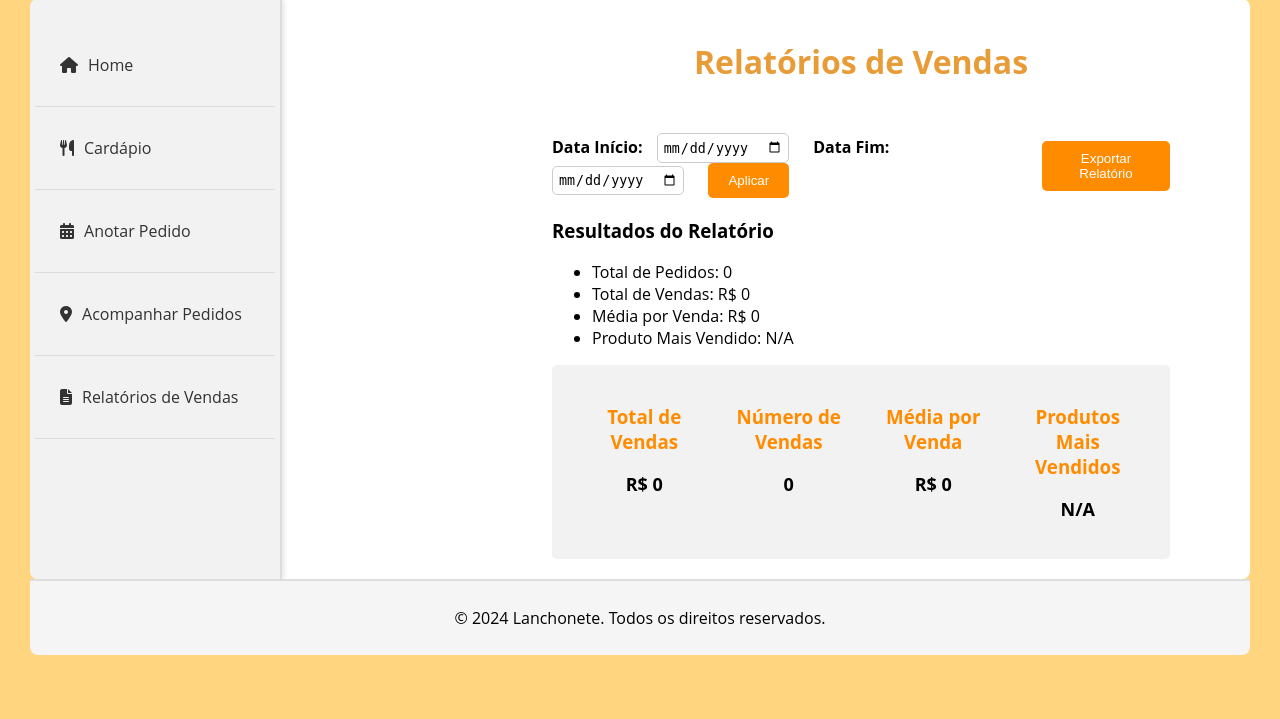
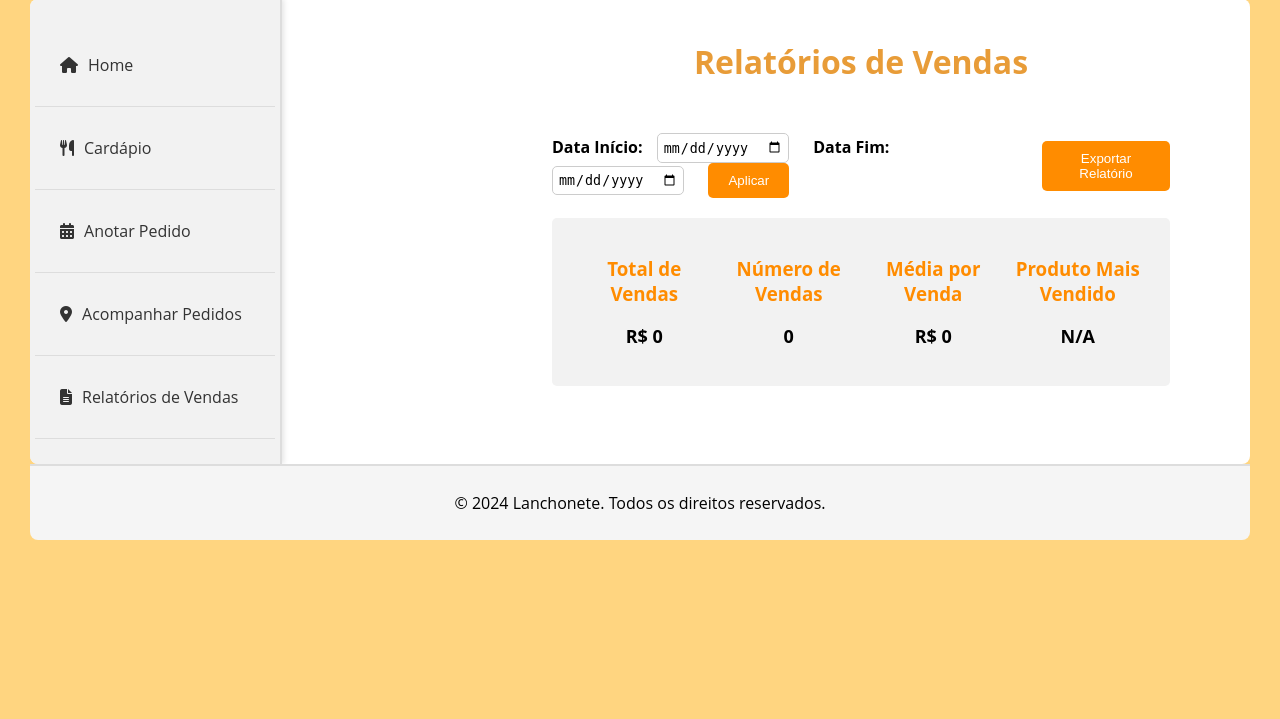
Before and after one commit to JMateusBarbosa/Lanchonete, a Flask app: page /relatorios_vendas in a window 1280 px wide. Shown: the part 293-1012 px from the top of the page. Run offline with Flask 3, Linux system fonts and the light colour scheme; parts of the project's set-up code (start-up, migrations or seed data) failed here and were passed over; some libraries are stand-ins or nearby versions.

Commit message:
Filtrar pedidos "Concluídos" no relatório de vendas
- Atualização da query SQL para contabilizar apenas pedidos com status "Concluído" no cálculo de total de pedidos, vendas e média por venda.

```diff
--- a/app/blueprints/routes.py
+++ b/app/blueprints/routes.py
@@ -171,6 +171,7 @@ def relatorios_vendas():
                     pedidos p
                 WHERE
                     p.data_pedido BETWEEN :data_inicio AND :data_fim + INTERVAL 1 DAY
+                    AND p.status = 'Concluído'
             """), {'data_inicio': data_inicio, 'data_fim': data_fim})
 
             relatorio = relatorios.fetchone()
--- a/app/templates/relatorios_vendas.html
+++ b/app/templates/relatorios_vendas.html
@@ -42,15 +42,6 @@ function validarDatas() {
 </script>
 
 
-    <!-- Tabela de Relatório de Vendas -->
-    <h3>Resultados do Relatório</h3>
-    <ul>
-        <li>Total de Pedidos: {{ total_pedidos }}</li>
-        <li>Total de Vendas: R$ {{ total_vendas }}</li>
-        <li>Média por Venda: R$ {{ media_por_venda }}</li>
-        <li>Produto Mais Vendido: {{ produto_mais_vendido }}</li>
-    </ul>
-
     <!-- Resumo Financeiro -->
     <div class="resumo-financeiro">
         <div class="resumo-item">
@@ -66,7 +57,7 @@ function validarDatas() {
             <p>R$ {{ media_por_venda }}</p>
         </div>
         <div class="resumo-item">
-            <h3>Produtos Mais Vendidos</h3>
+            <h3>Produto Mais Vendido</h3>
             <p>{{ produto_mais_vendido }}</p>
         </div>
     </div>
```
